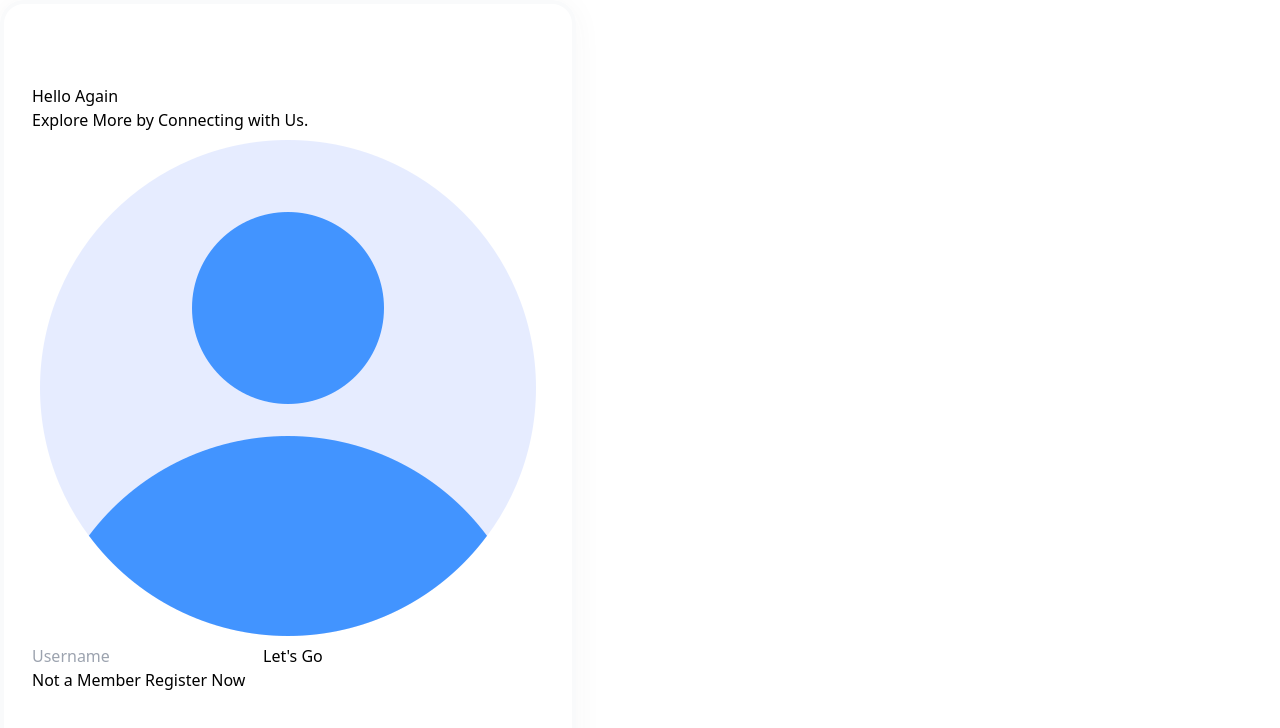
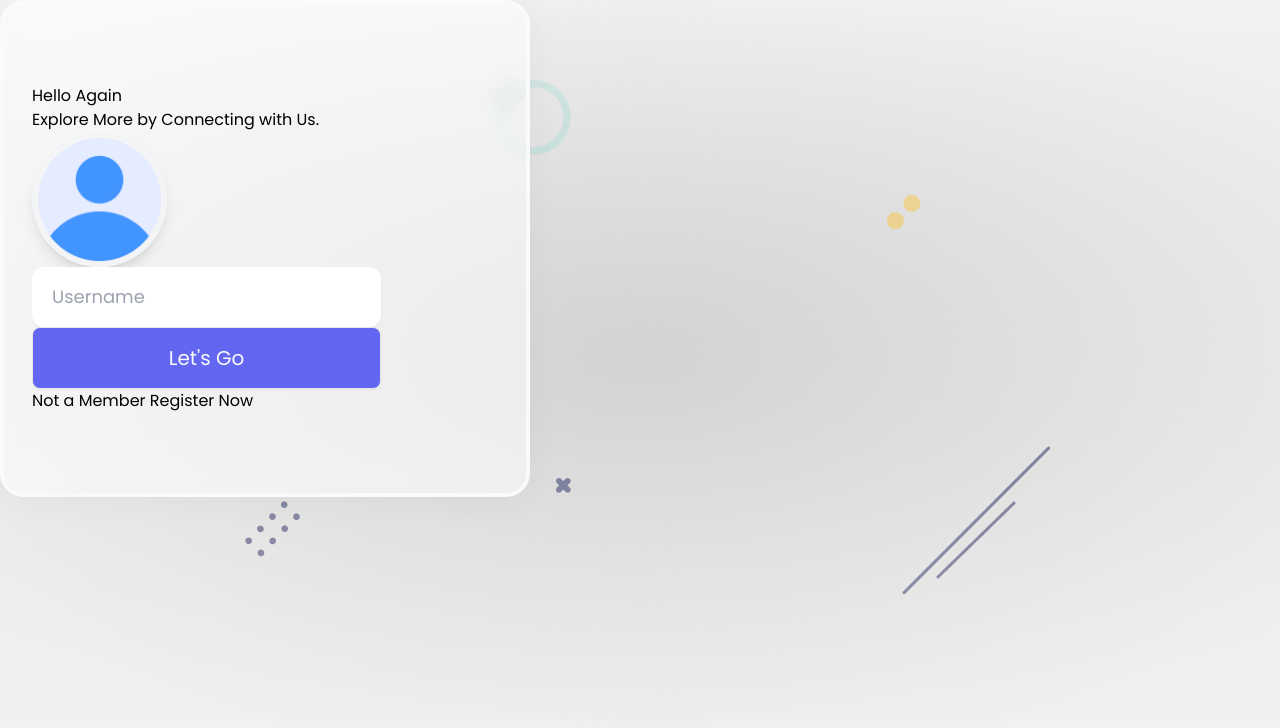
Before and after one commit to mtechinfotech/otp_verification, a React (Vite) app in the folder client/loginSystem/: page / in a window 1280 px wide. Shown: the top 728 px of the page. Built offline with nearby package versions, Linux system fonts and the light colour scheme.

Commit message:
send username

```diff
--- a/client/loginSystem/package.json
+++ b/client/loginSystem/package.json
@@ -10,8 +10,10 @@
     "preview": "vite preview"
   },
   "dependencies": {
+    "formik": "^2.4.6",
     "react": "^18.3.1",
     "react-dom": "^18.3.1",
+    "react-hot-toast": "^2.4.1",
     "react-router-dom": "^6.25.1"
   },
   "devDependencies": {
--- a/client/loginSystem/src/components/Username.jsx
+++ b/client/loginSystem/src/components/Username.jsx
@@ -1,29 +1,44 @@
 import React from 'react'
 import { Link } from 'react-router-dom'
 import avatar from '../assets/profile.png'
+import { Toaster } from 'react-hot-toast';
+import { useFormik } from 'formik';
 import styles from '../styles/Username.module.css';
 
 function username() {
+
+  const formik = useFormik({
+    initialValues : {
+      username : ''
+    },
+    validateOnBlur: false,
+    validateOnChange: false,
+    onSubmit : async values => {
+      console.log(values);
+    }
+  })
+
+
   return (
     <div className="container mx-auto">
-<div className='flex  h-screen'>
+<div className='flex justify-center item-center h-screen'>
 <div className={styles.glass}>
 
-<div className='title flex flex-col item-center'>
+<div className='title flex flex-col items-center'>
 <h4 className='text-5xl font-bold'>Hello Again</h4>
 <span className='py-4 text-xl w-2/3 text-center text-gray-500'>
 Explore More by Connecting with Us.
 </span>
 </div>
 
-<form>
+<form className='py-1' onSubmit={formik.handleSubmit}>
   <div className='profile flex justify-center py-4'>
-<img  src={avatar} alt='avatar'/>
+<img  src={avatar} className={styles.profile_img} alt='avatar'/>
   </div>
 
   <div className='textbox flex flex-col items-center gap-6'>
-    <input type='text' placeholder='Username'/>
-    <button type='submit'>Let's Go</button>
+    <input {...formik.getFieldProps('username')} className={styles.textbox} type='text' placeholder='Username'/>
+    <button className={styles.btn} type='submit'>Let's Go</button>
   </div>
 
 <div className="text-center py-4">
--- a/client/loginSystem/src/index.css
+++ b/client/loginSystem/src/index.css
@@ -1,3 +1,14 @@
+@import url('https://fonts.googleapis.com/css2?family=Poppins&display=swap');
+
 @tailwind base;
 @tailwind components;
 @tailwind utilities;
+
+* > *{
+    font-family: 'Poppins', sans-serif;
+}
+
+body{
+    background: #dcdce6;
+    background-image: url('./assets/Background.png');
+}
```
Also changed, not shown: 1 other file (tests, documents, lock files or other folders).
